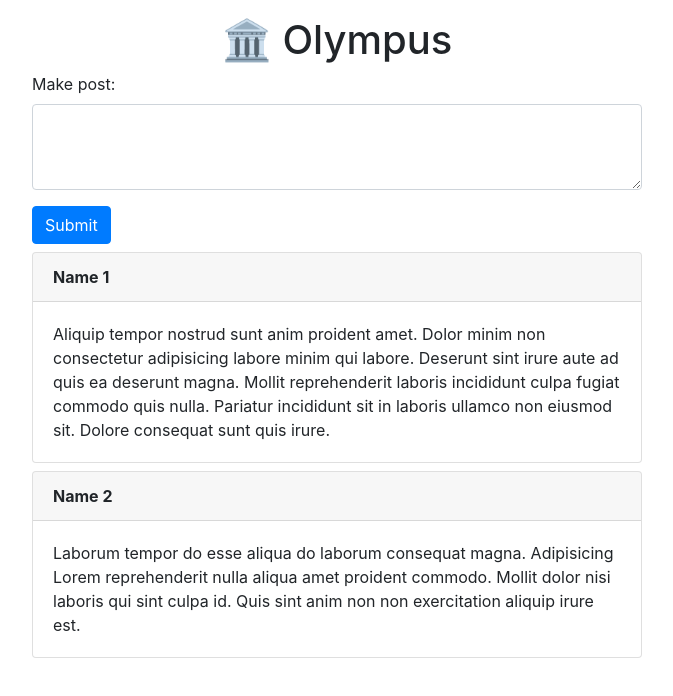
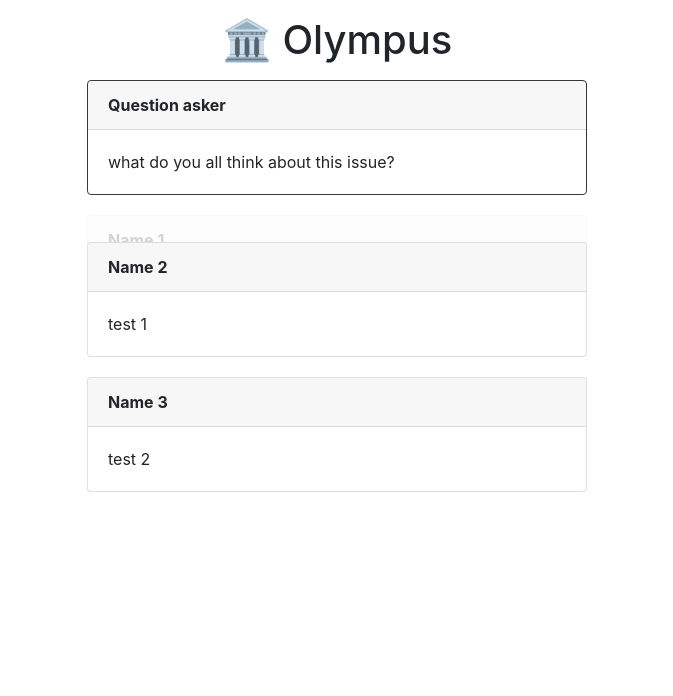
Before and after one commit to peterbayerle/dpil_olympus, a React (Create React App) app: page / in a window 1280 px wide. Shown: the top 696 px of the page, without its empty margins (303-976 px from the left). Built offline with nearby package versions, Linux system fonts and the light colour scheme.

Commit message:
fade out animations added

```diff
--- a/src/App.css
+++ b/src/App.css
@@ -1,21 +1,29 @@
-.move-enter {
-    opacity: 0.01;
-    transform: translate(-40px, 0)
+.Post {
+    display: block;
+    transition: transform 3s ease;
+    width: 500px;
+    height: 125px;
+    display: block;
+    transition: transform 3s ease;
+    margin: 0px 0px 10px 0px;
+    margin-left: auto;
+    margin-right: auto;
+ }
+
+.hidden {
+    animation: fadeaway 1s;
 }
 
-.move-enter-active {
-    opacity: 1;
-    transform: translate(0, 0);
-    transition: all 500ms ease-in;
+@keyframes fadeaway {
+    from {
+        opacity: 1;
+    }
+
+    to {
+        opacity: 0;
+        height: 0px;
+        margin: 0px;
+        margin-left: auto;
+        margin-right: auto;
+    }
 }
-
-.move-exit {
-    opacity: 1;
-    transform: translate(0, 0)
-}
-
-.move-exit-active {
-    opacity: 0.01;
-    transform: translate(40px, 0);
-    transition: all 500ms ease-in;
-}
--- a/src/App.js
+++ b/src/App.js
@@ -1,15 +1,8 @@
 import React from 'react';
 import Post from './post';
-import PostForm from './postform';
-import { LoremIpsum } from "lorem-ipsum";
+// import PostForm from './postform';
 import Container from 'react-bootstrap/Container';
-
-const lorem = new LoremIpsum({
-  wordsPerSentence: {
-    max: 10,
-    min: 5
-  }
-});
+import './App.css'
 
 class App extends React.Component {
   constructor(props) {
@@ -26,11 +19,12 @@ class App extends React.Component {
     var posts = [];
     for (let i=0; i<3; i++) {
       posts.push({
+        id: i,
         key: i,
         user: `Name ${i+1}`,
-        text: lorem.generateSentences(),
-        timeShow: 3000*i,
-        timeHide: 3000*i + 10000
+        text: 'test ' + i,
+        timeShow: 3000*(i+1),
+        timeHide: 5000*(i+1)
       });
     }
 
@@ -43,7 +37,8 @@ class App extends React.Component {
 
     // add new post
     var posts = this.state.posts;
-    posts.unshift({
+    posts.push({
+      id: this.numPosts,
       key: this.numPosts,
       user: 'You',
       text: contents,
@@ -65,12 +60,17 @@ class App extends React.Component {
     return (
       <Container className="App w-50 pt-3">
         <h1 id="olympusTitle" className="text-center">🏛 Olympus</h1>
-        <PostForm onSubmit={this.handlePostSubmission.bind(this)}/>
+        <Post
+          question={true}
+          user={'Question asker'}
+          text={'what do you all think about this issue?'}
+        />
         { this.state.posts.map((data) => {
           return (
             <Post {...data} />
           );
         }) }
+        { /* <PostForm onSubmit={this.handlePostSubmission.bind(this)}/> */ }
       </Container>
     );
   };
--- a/src/post.js
+++ b/src/post.js
@@ -5,26 +5,29 @@ class Post extends React.Component {
   constructor(props) {
     super(props);
     this.state = {
-      visible: false
+      visible: true
     }
   };
 
   componentDidMount() {
     this.setTimer();
+    var post = document.getElementById(`post${this.props.id}`);
+    post.addEventListener('animationend', () => {
+      if (post.classList.contains('hidden')) {
+          post.style.display = 'none';
+      }
+    });
   };
 
   setTimer() {
-    // show after `timeBeforeShow` milliseconds
-    this._showTimer = setTimeout(() => {
-      this.setState({visible: true});
-      this._showTimer = null;
-    }, this.props.timeShow);
+    if (!this.props.question) {
+      // hide after `timeUntilHide` milliseconds
+      this._hideTimer = setTimeout(() => {
+        this.setState({visible: false});
+        this._hideTimer = null;
+      }, this.props.timeHide);
+    }
 
-    // hide after `timeUntilHide` milliseconds
-    this._hideTimer = setTimeout(() => {
-      this.setState({visible: false});
-      this._hideTimer = null;
-    }, this.props.timeHide);
   };
 
   componentWillUnmount() {
@@ -34,10 +37,10 @@ class Post extends React.Component {
   };
 
   render() {
-    return this.state.visible ? (
-      <div className="Post">
+    return (
+      <div id={`post${this.props.id}`} className={`Post ${!this.state.visible ? 'hidden' : ''}`}>
         <div className="pt-2">
-          <Card>
+          <Card border={this.props.question ? 'dark' : ''}>
             <Card.Header><b>{this.props.user}</b></Card.Header>
             <Card.Body>
               <Card.Text>{this.props.text}</Card.Text>
@@ -45,7 +48,7 @@ class Post extends React.Component {
           </Card>
         </div>
       </div>
-    ) : null;
+    );
   };
 
 };
```
